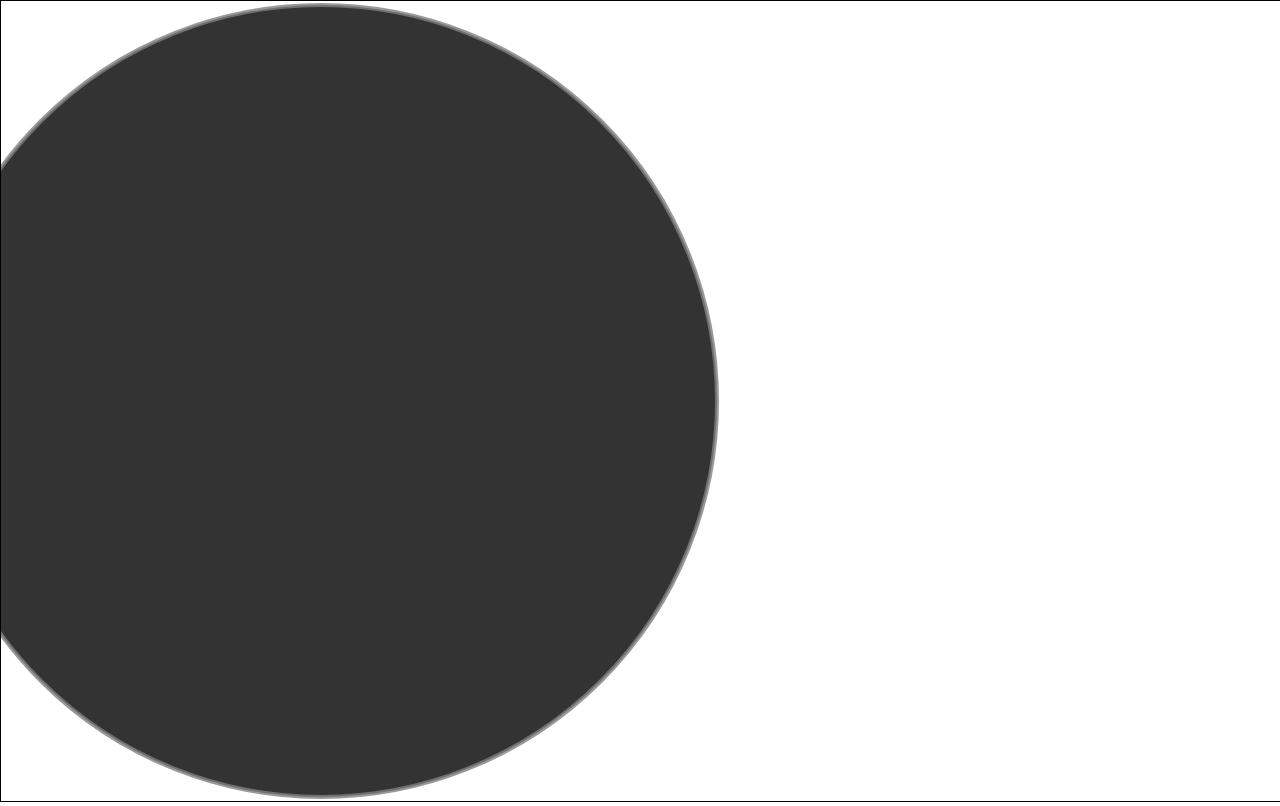
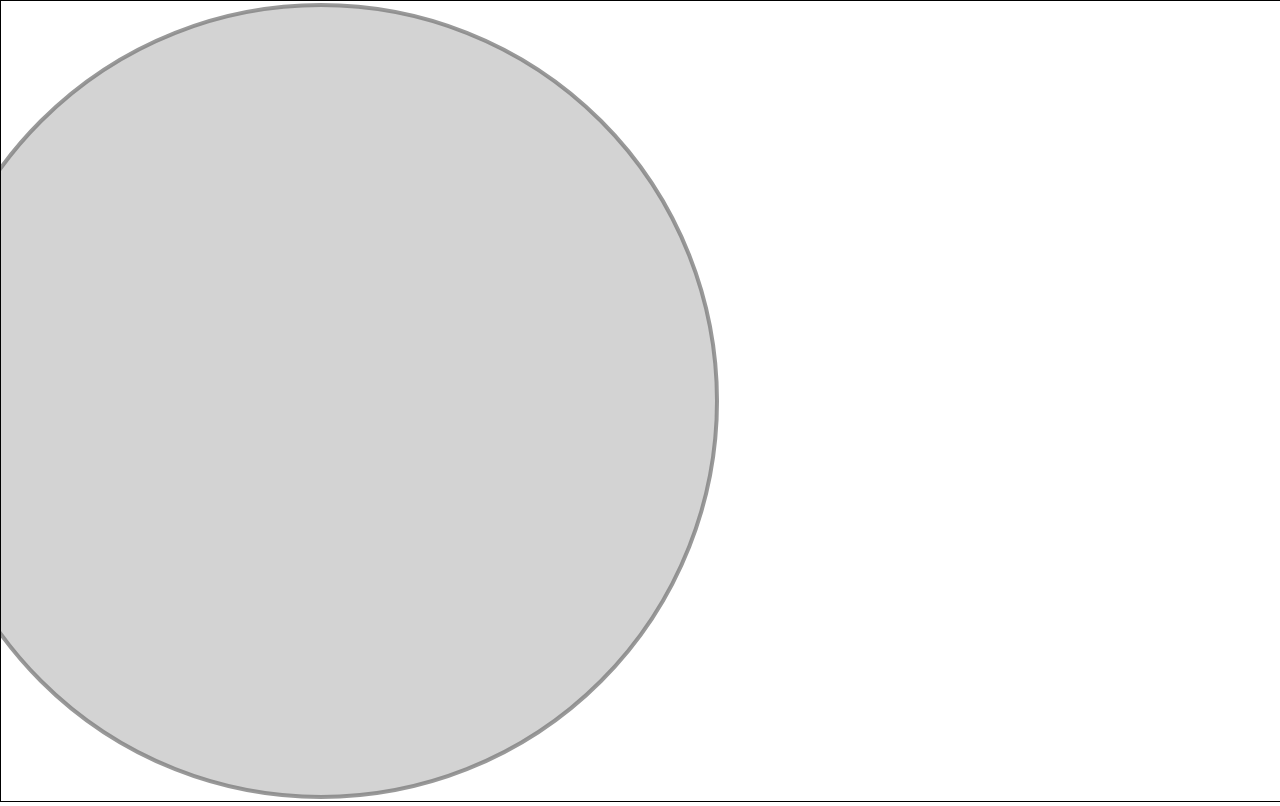
Before and after one commit to LyonOpenLab-Org/Drone, a plain HTML site: page telecommande/touchScreen.html in a window 1280 px wide. Drawn offline with Linux system fonts and the light colour scheme.

Commit message:
Update touchScreen.html

```diff
--- a/telecommande/touchScreen.html
+++ b/telecommande/touchScreen.html
@@ -63,7 +63,7 @@ function drawBackground() {
 		ctx.beginPath();
 		ctx.arc(w/4, h/2, h/2-4, 0, 2*Math.PI, true);
 
-		ctx.fillStyle = "rgba(0, 0, 0, 0.8)";
+		ctx.fillStyle = "rgba(200, 200, 200, 0.8)";
 		ctx.fill();
 
 		ctx.lineWidth = 4.0;
```
